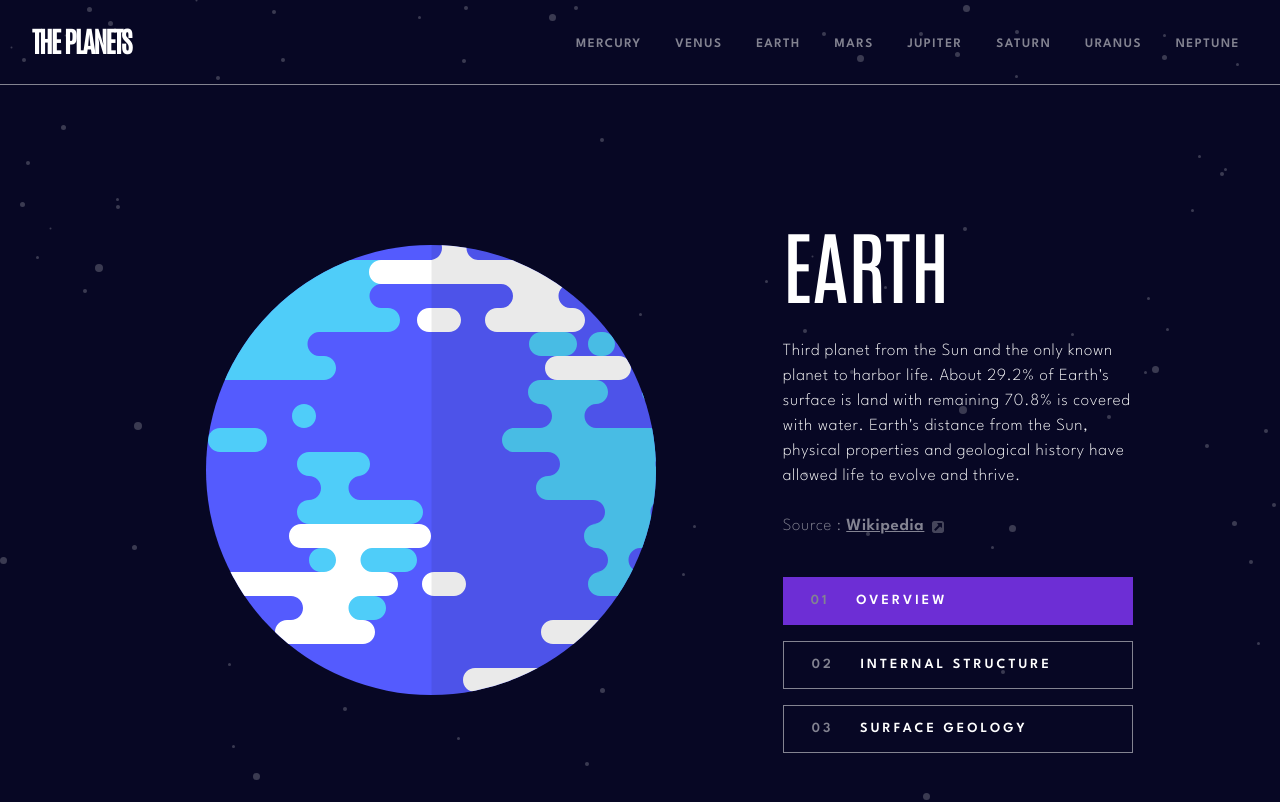
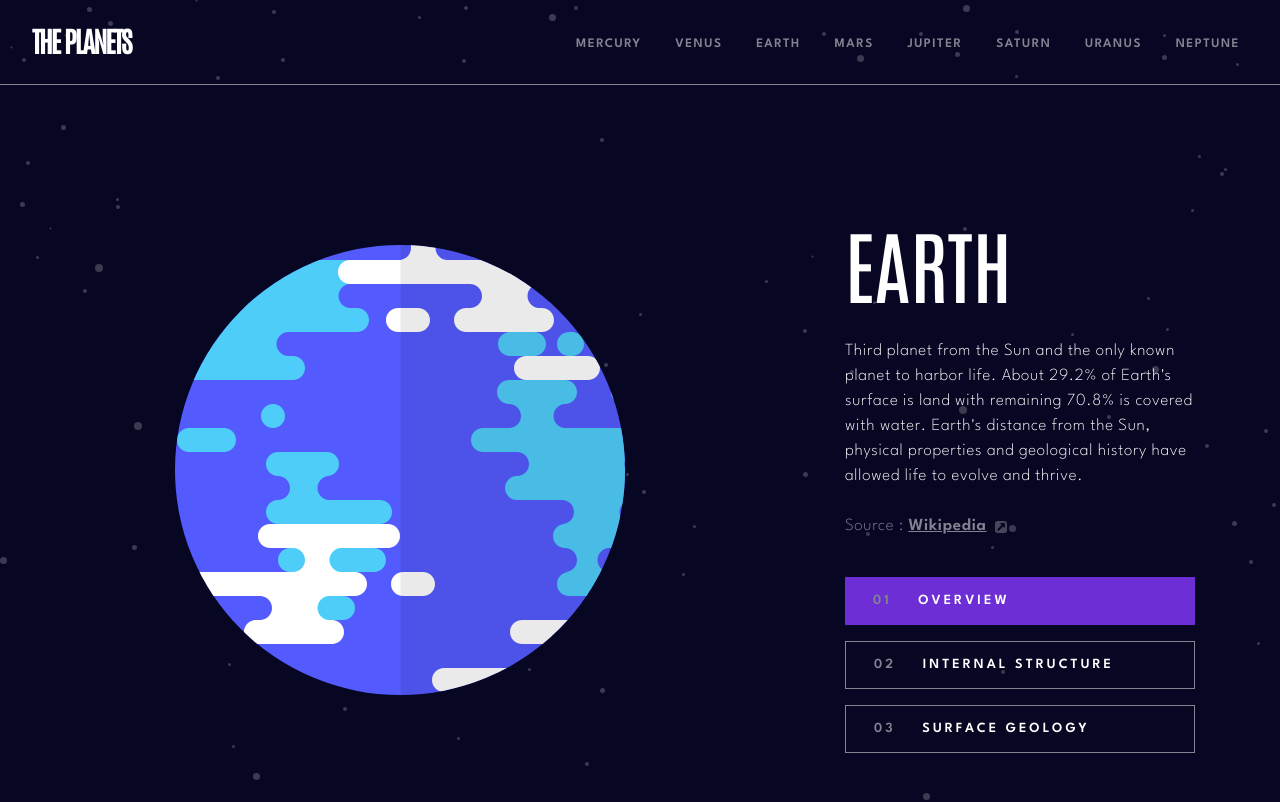
Before and after one commit to anglicus/fem_planet-facts-site, a React (Create React App) app: page / in a window 1280 px wide. Shown: the top 802 px of the page. Built offline with nearby package versions, Linux system fonts and the light colour scheme.

Commit message:
fine tuning to layout

```diff
--- a/src/css/App.css
+++ b/src/css/App.css
@@ -71,8 +71,14 @@
     -webkit-box-direction: normal;
         -ms-flex-direction: column;
             flex-direction: column;
-    width: 281px;
+    max-width: 281px;
     height: auto;
+  }
+}
+@media (min-width: 1025px) {
+  .planet-menu {
+    max-width: none;
+    width: 350px;
   }
 }
 .planet-menu__button {
@@ -369,20 +375,26 @@
       -ms-flex-align: center;
           align-items: center;
   padding-bottom: 48px;
+  margin-left: auto;
+  margin-right: auto;
 }
 @media (min-width: 641px) {
   .planet-display {
     display: grid;
     grid-template-areas: "image image" "text menu" "data data";
+    grid-template-columns: -webkit-min-content auto;
+    grid-template-columns: min-content auto;
     padding: 0 40px 40px;
     margin-top: 4px;
+    max-width: 800px;
   }
 }
-@media (min-width: 641px) and (min-width: 1025px) {
+@media (min-width: 1025px) {
   .planet-display {
     grid-template-areas: "image text" "image menu" "data data";
+    grid-template-columns: none;
     margin-top: 8px;
-    padding: 0 11.5% 56px;
+    padding: 0 clamp(40px, (100vw - 1110px) / 2, 165px) 56px;
     max-width: 1440px;
   }
 }
@@ -543,7 +555,6 @@
   .planet-display__planet-menu {
     margin-top: 0;
     margin-bottom: 76px;
-    width: 350px;
   }
 }
 .planet-display__planet-data {
--- a/src/scss/layout/_planet-display.scss
+++ b/src/scss/layout/_planet-display.scss
@@ -7,6 +7,8 @@
   flex-direction: column;
   align-items: center;
   padding-bottom: 48px;
+  margin-left: auto;
+  margin-right: auto;
 
   @include breakpoint-up(medium) {
     display: grid;
@@ -14,20 +16,21 @@
       "image image"
       "text menu"
       "data data";
-
+    grid-template-columns: min-content auto;
     padding: 0 40px 40px;
     margin-top: 4px;
+    max-width: 800px;
+  }
 
   @include breakpoint-up(large) {
     grid-template-areas:
       "image text"
       "image menu"
       "data data";
-      // grid-template-rows: 578px 176px auto;
+    grid-template-columns: none;
     margin-top: 8px;
-      padding: 0 11.5% 56px;
+    padding: 0 clamp(40px, calc((100vw - 1110px) / 2), 165px) 56px;
     max-width: 1440px;
-    }
   }
 
   &__image-div {
@@ -166,7 +169,6 @@
     @include breakpoint-up(large) {
       margin-top: 0;
       margin-bottom: 76px;
-      width: 350px;
     }
   }
 
```
Also changed, not shown: src/scss/components/_planet-menu.scss (+6 -1 lines), 1 other file (tests, documents, lock files or other folders). Lines whose indentation alone changed are shown as unchanged.
